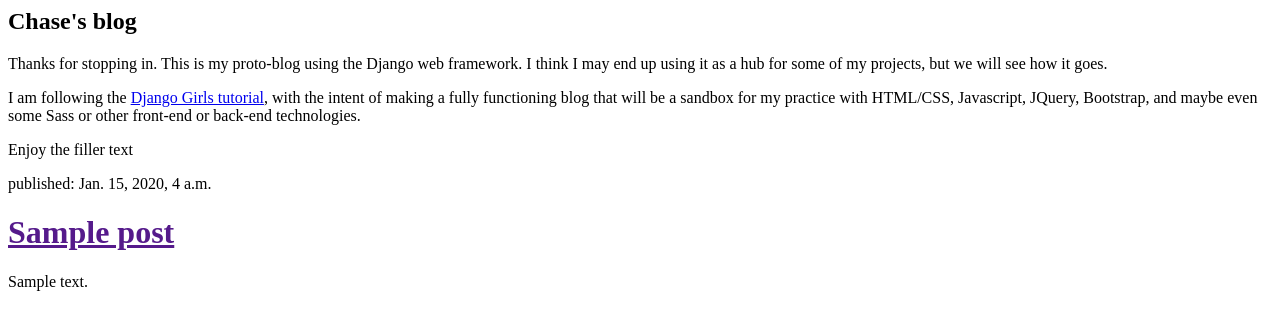
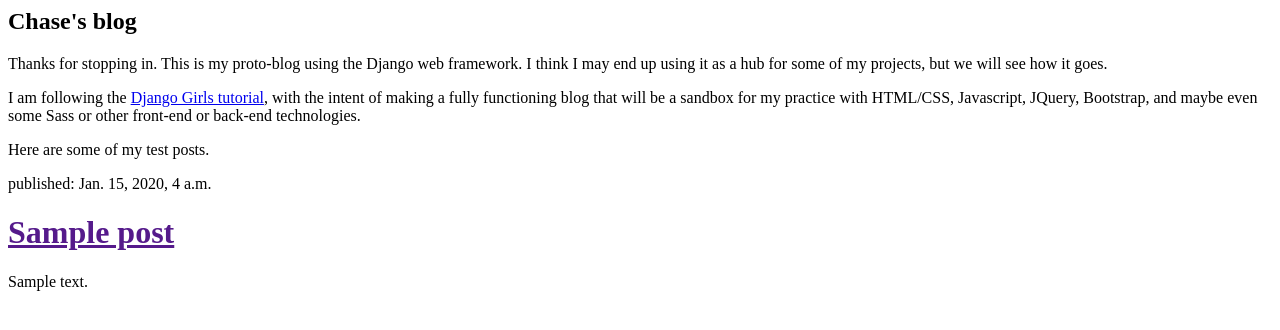
Before and after one commit to chaseladner/my-first-blog, a Django app: template blog/templates/blog/post_list.html in a window 1280 px wide. Shown: the top 330 px of the page. Run offline with Django 3.2, Linux system fonts and the light colour scheme; the template is opened without the code that fills it: values that come from a table or form of the project are taken from there, others are empty; tables that the repository leaves empty hold one stand-in row (values such as "Sample post").

Commit message:
changed content in the html file

```diff
--- a/blog/templates/blog/post_list.html
+++ b/blog/templates/blog/post_list.html
@@ -8,7 +8,7 @@
 
 		<p>I am following the <a href = 'http://tutorial.djangogirls.org/en/index.html'>Django Girls tutorial</a>, with the intent of making a fully functioning blog that will be a sandbox for my practice with HTML/CSS, Javascript, JQuery, Bootstrap, and maybe even some Sass or other front-end or back-end technologies.</p>
 
-		<p>Enjoy the filler text </p>
+		<p>Here are some of my test posts.</p>
 
 		{% for post in posts %}
 			<div>
```
